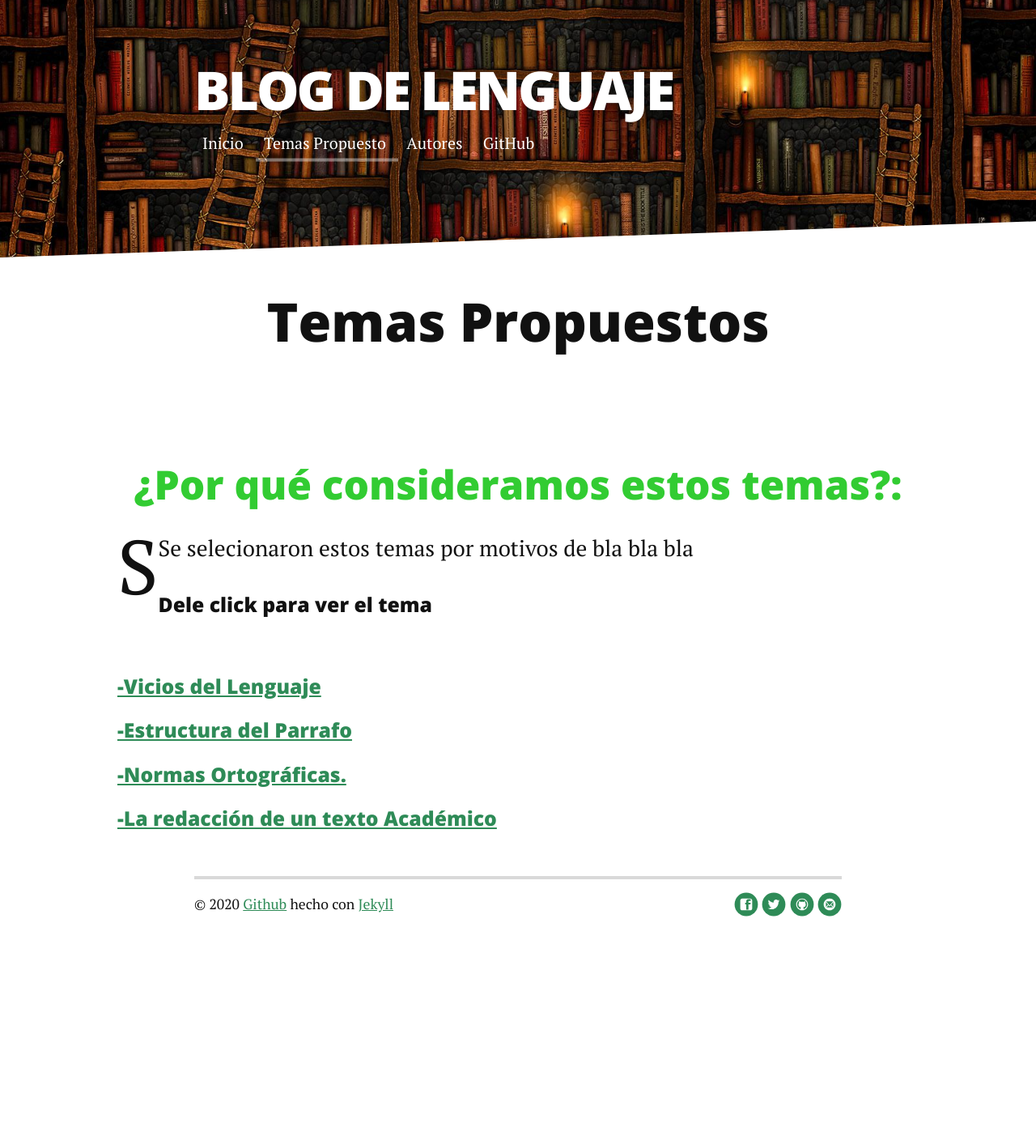
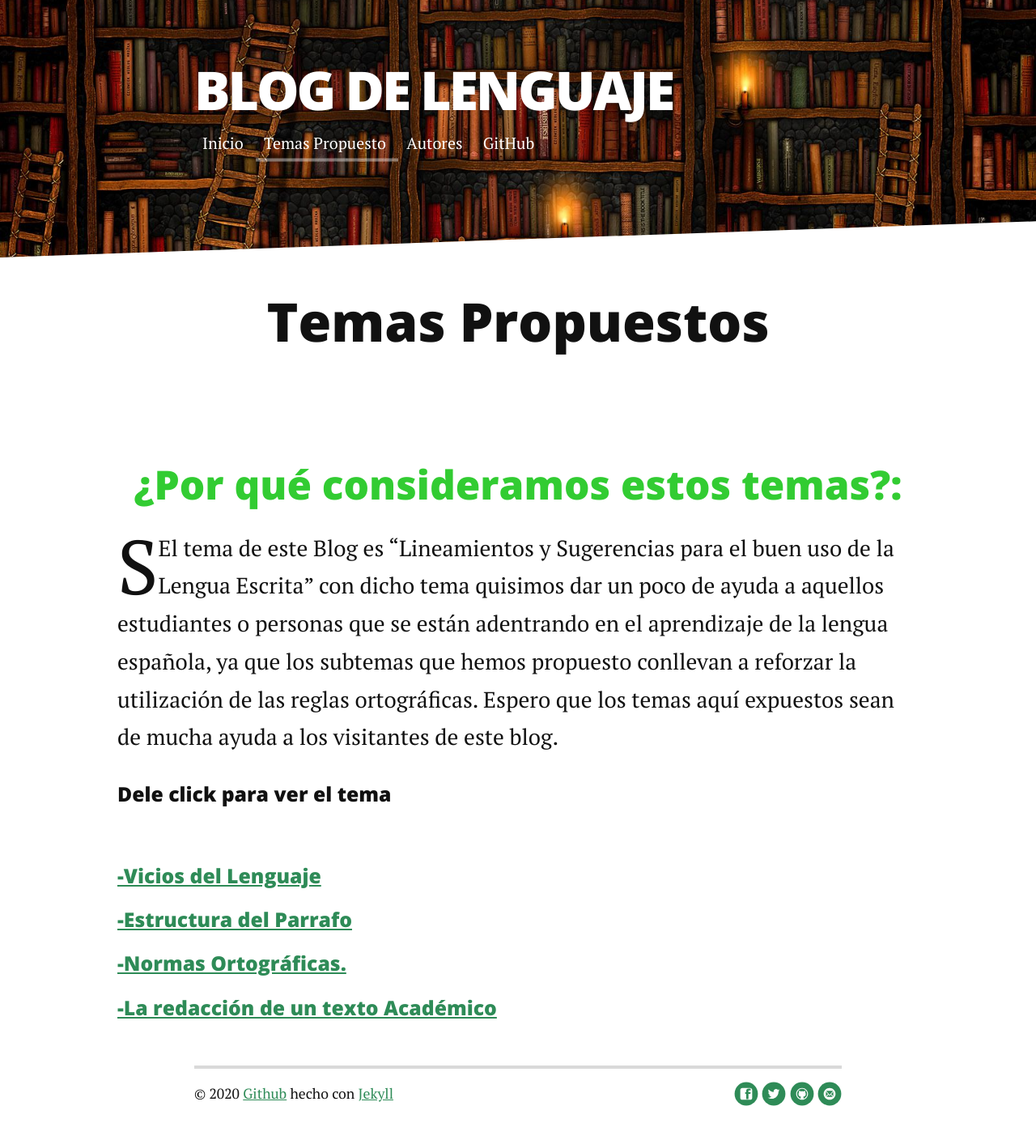
Before and after one commit to BlogdeLenguaje/BlogdeLenguaje.github.io, a Jekyll site: the page built from about.md, in a window 1280 px wide. Shown: the whole page at 81% size. Built offline with Jekyll 4.4.1, drawn with Linux system fonts in a browser that asks for light colours; nearby versions of some CDN libraries; before the commit the page ends 1174 px from its top, so only the background shows below that.

Commit message:
Update about.md

```diff
--- a/about.md
+++ b/about.md
@@ -22,7 +22,7 @@ title: Temas propuestos
       <a href="{{ paginator.next_page_path | prepend: site.baseurl }}" class="next button__outline">Temas siguientes</a>
     {% endif %}
  <font color="#32CC32"><h2><center>¿Por qué consideramos estos temas?:<br></center></h2></font>
- <p class="intro" aling="justify"><span class="dropcap">S</span>Se selecionaron estos temas por motivos de bla bla bla</p>
+ <p class="intro" aling="justify"><span class="dropcap">S</span>El tema de este Blog es “Lineamientos y Sugerencias para el buen uso de la Lengua Escrita” con dicho tema quisimos dar un poco de ayuda a aquellos estudiantes o personas que se están adentrando en el aprendizaje de la lengua española, ya que los subtemas que hemos propuesto conllevan a reforzar la utilización de las reglas ortográficas.  Espero que los temas aquí expuestos sean de mucha ayuda  a los visitantes de este blog.</p>
 <h4>Dele click para ver el tema</h4><br>
  <h4><a href="https://blogdelenguaje.github.io/blog/ViciosdelLenguaje/">-Vicios del Lenguaje</a><br></h4>
   <h4><a href="https://blogdelenguaje.github.io/blog/EstructuradelParrafo/">-Estructura del Parrafo</a><br></h4>
```
